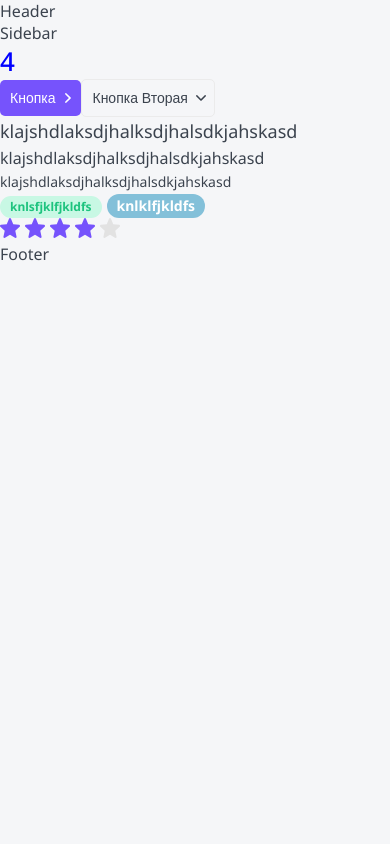
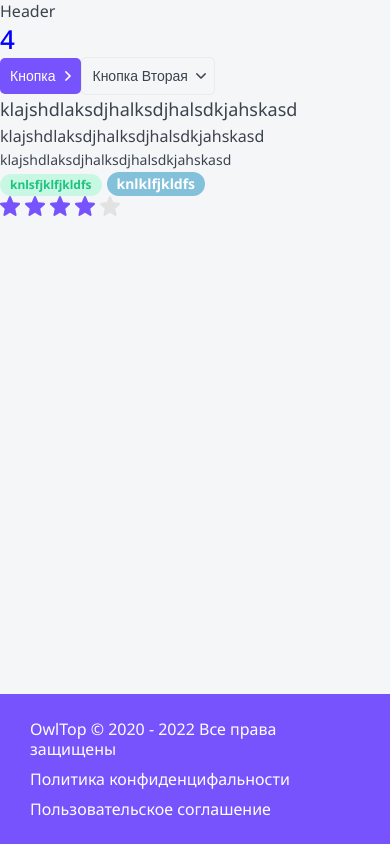
Before and after one commit to ViktorVertegel/rateme, a Next.js app: page / in a window 390 px wide. Built offline with nearby package versions, Linux system fonts and the light colour scheme.

Commit message:
footer layout

```diff
--- a/layout/Footer/Footer.module.css
+++ b/layout/Footer/Footer.module.css
@@ -0,0 +1,23 @@
+.footer {
+    display:grid;
+    grid-template-columns: 1fr auto auto;
+    gap: 10px 40px;
+
+    background: var(--primary);
+    color: var(--white);
+    font-size: 16px;
+    line-height: 20px;
+
+    padding: 25px 30px;
+}
+
+.footer a:hover {
+    color: var(--gray-light);
+}
+
+@media (max-width: 765px) {
+    .footer {
+        grid-template-columns: 1fr;
+    }
+
+}
--- a/layout/Footer/Footer.tsx
+++ b/layout/Footer/Footer.tsx
@@ -1,13 +1,23 @@
 import { FooterProps } from "./Footer.props";
-import styles from './Header.module.css';
+import styles from './Footer.module.css';
 import cn from 'classnames';
+import { format } from 'date-fns';
 
 
-export const Footer = ({ ...props }: FooterProps): JSX.Element => {
+export const Footer = ({ className, ...props }: FooterProps): JSX.Element => {
     return (
-        <div {...props}>
-           Footer
-        </div>
+        <footer className={cn(className, styles.footer)} {...props}>
+            <div>
+                OwlTop © 2020 - {format(new Date(), "yyyy")} Все права защищены
+            </div>
+            <a href="#" target="_blank">
+                Политика конфиденцифальности
+            </a>
+             <a href="#" target="_blank">
+                Пользовательское соглашение
+            </a>
+        </footer>
+
     )
 
 }
--- a/layout/Layout.module.css
+++ b/layout/Layout.module.css
@@ -0,0 +1,47 @@
+.wrapper {
+    display: grid;
+    grid-template-columns: auto 230px minmax(320px, 1200px) auto;
+    grid-template-rows: auto 1fr auto;
+    gap: 0 30px;
+    min-height: 100vh;
+    grid-template-areas:
+    ". header header ."
+    ". sidebar body ."
+    "footer footer footer footer";
+}
+
+.header {
+    grid-area: header;
+    display: none;
+}
+
+.sidebar {
+    grid-area: sidebar;
+}
+
+.body {
+    grid-area: body;
+}
+
+.footer {
+    grid-area: footer;
+}
+
+@media (max-width: 765px){
+
+    .wrapper {
+        grid-template-columns: minmax(320px, 1fr);
+        grid-template-areas:
+        "header"
+        "body"
+        "footer";
+    }
+
+    .sidebar {
+        display: none;
+    }
+
+    .header {
+        display: block;
+    }
+}
--- a/layout/Layout.tsx
+++ b/layout/Layout.tsx
@@ -12,16 +12,14 @@
 
 const Layout = ({ children }: LayoutProps): JSX.Element => {
     return (
-        <>
-            <Header />
-            <div>
-                <Sidebar />
-                <div>
-                    {children}
-                </div>
+        <div className={styles.wrapper}>
+            <Header className={styles.header}/>
+            <Sidebar className={styles.sidebar}/>
+            <div className={styles.body}>
+                {children}
             </div>
-            <Footer />
-        </>
+            <Footer className={styles.footer}/>
+        </div>
     )
 
 }
--- a/package.json
+++ b/package.json
@@ -12,6 +12,7 @@
   },
   "dependencies": {
     "classnames": "^2.3.2",
+    "date-fns": "^2.29.3",
     "next": "12.2.5",
     "react": "18.2.0",
     "react-dom": "18.2.0"
```
Also changed, not shown: 1 other file (tests, documents, lock files or other folders).
